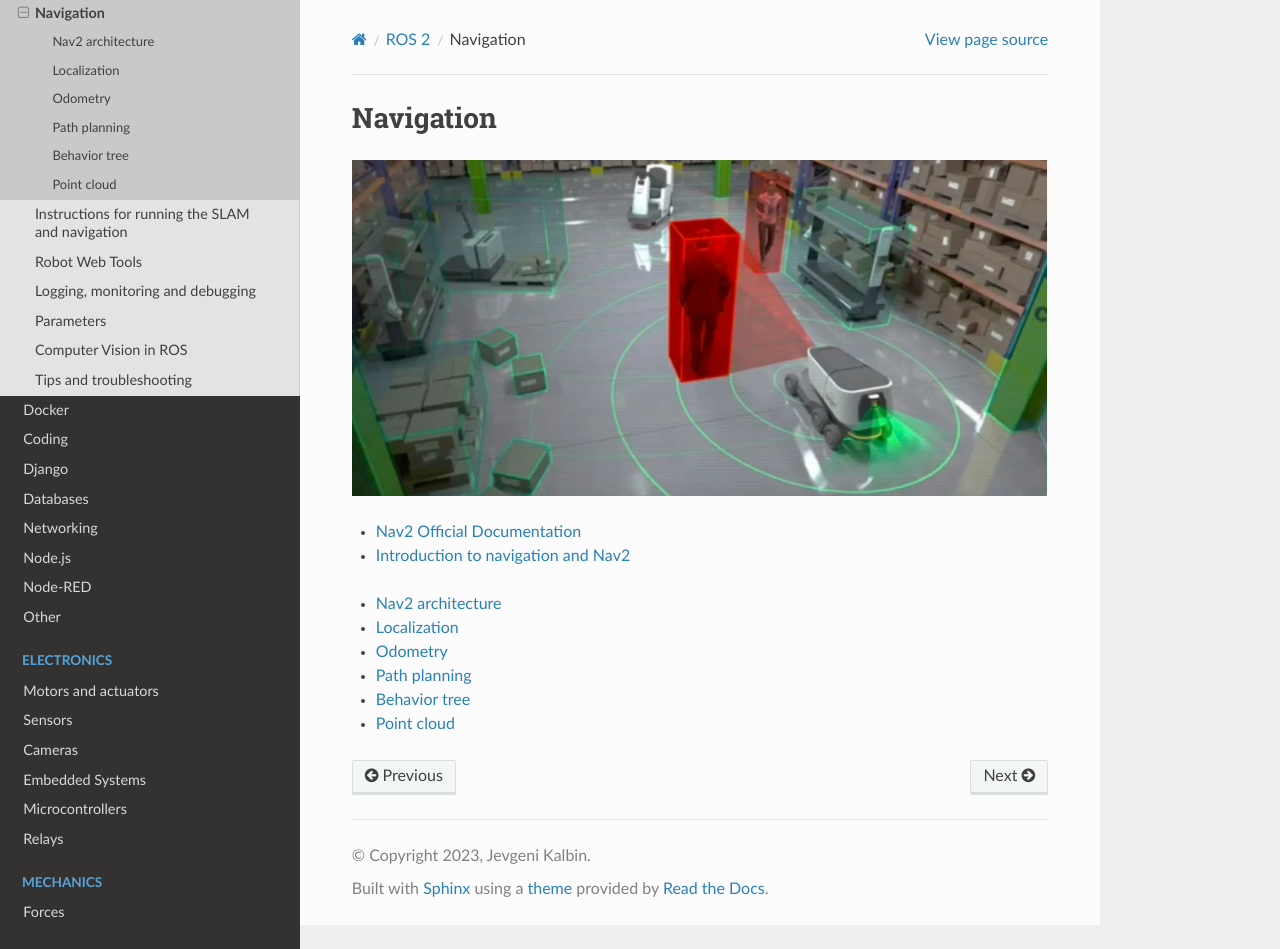
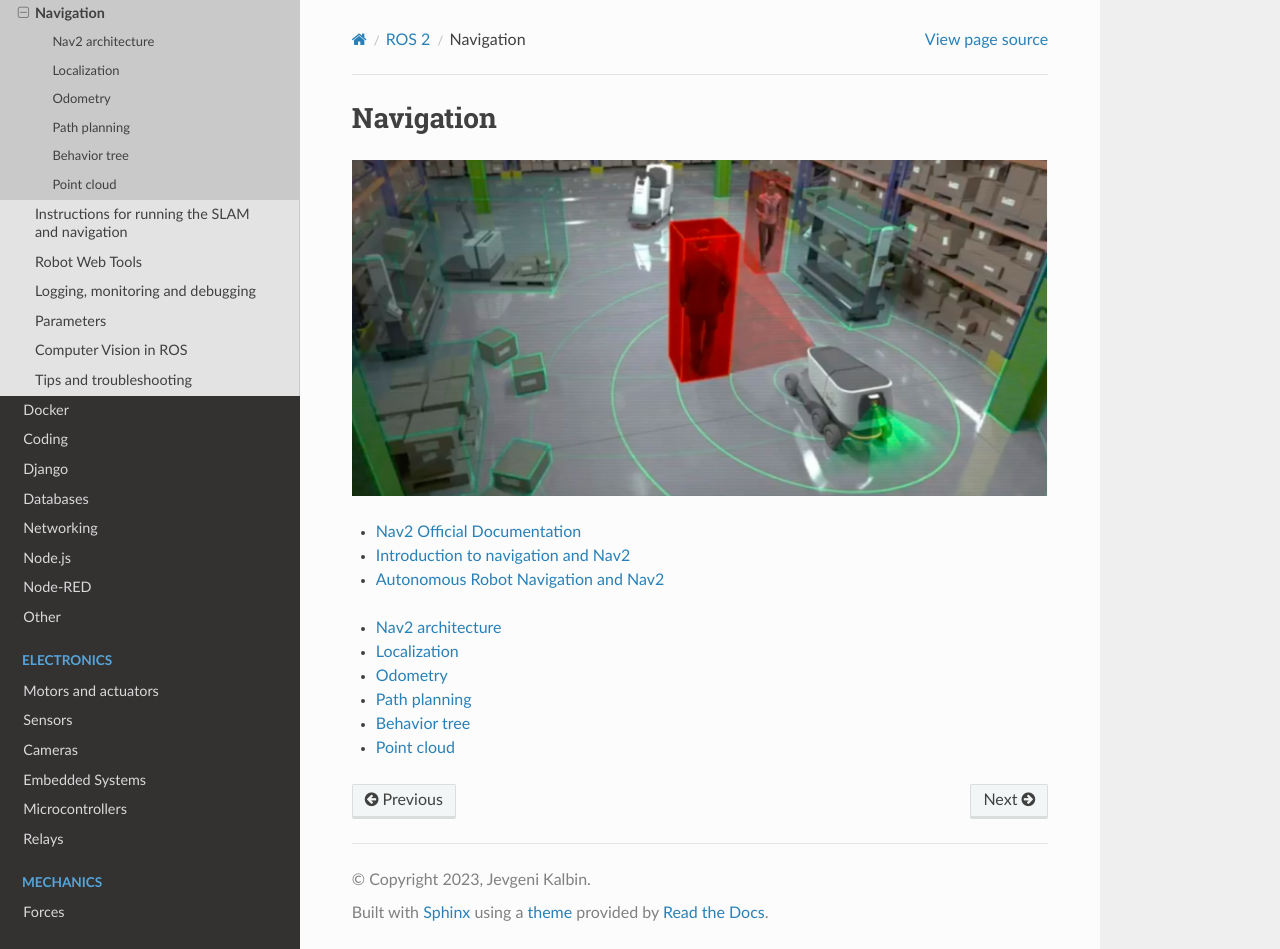
Before and after one commit to jevgenik/manuals, a Sphinx documentation site: the page built from source/files/software/ros2/navigation/navigation.rst, in a window 1280 px wide and 949 px high. Built offline with Sphinx 7.4.7 and the Read the Docs theme 2.0.0, drawn with Linux system fonts in a browser that asks for light colours; pages that are not in the unit, such as notebooks, are missing from menus.

Commit message:
navigation

```diff
--- a/source/files/software/ros2/navigation/navigation.rst
+++ b/source/files/software/ros2/navigation/navigation.rst
@@ -9,6 +9,8 @@ Navigation
 
 * `Introduction to navigation and Nav2 <https://husarion.com/tutorials/ros2-tutorials/9-navigation/>`_
 
+* `Autonomous Robot Navigation and Nav2 <https://foxglove.dev/blog/autonomous-robot-navigation-and-nav2>`_
+
 .. toctree::
    :maxdepth: 1
 
```
